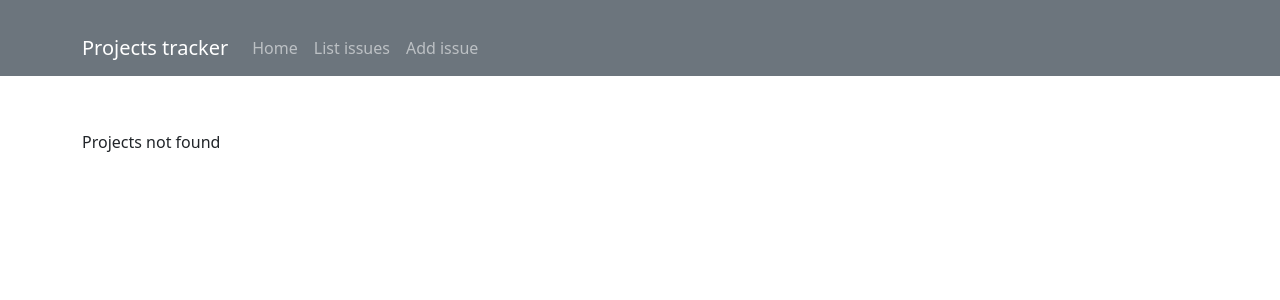
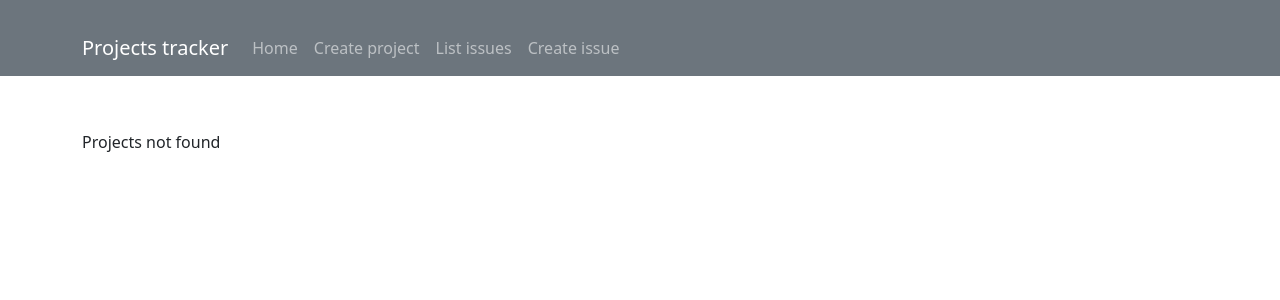
Before and after one commit to tenirina/homework_70_irina_ten, a Django app: page /projects/ in a window 1280 px wide. Shown: the top 300 px of the page. Run offline with Django 4.2, Linux system fonts and the light colour scheme; data that the repository does not hold is empty; parts of the project's set-up code (start-up, migrations or seed data) failed here and were passed over; some libraries are stand-ins or nearby versions.

Commit message:
Add
Добавлена возможность добавлять проект изадачу к определенному проекту. Для этого добавлена кнопка "Create issue" на страницу просмотра проекта.
Добавлен файл project_create.html

```diff
--- a/app/webapp/forms.py
+++ b/app/webapp/forms.py
@@ -84,3 +84,9 @@ class ProjectForm(forms.ModelForm):
     class Meta:
         model = Project
         fields = ['title', 'description', 'started_at', 'finished_at']
+
+
+class ProjectIssueForm(forms.ModelForm):
+    class Meta:
+        model = Issue
+        fields = ['summary', 'description', 'status', 'type']
--- a/app/webapp/templates/base.html
+++ b/app/webapp/templates/base.html
@@ -18,10 +18,13 @@
               <a class="nav-link " aria-current="page" href="{% url 'projects_list' %}">Home</a>
             </li>
             <li class="nav-item">
+              <a class="nav-link " aria-current="page" href="{% url 'project_create' %}">Create project</a>
+            </li>
+            <li class="nav-item">
               <a class="nav-link " aria-current="page" href="{% url 'index' %}">List issues</a>
             </li>
             <li class="nav-item">
-              <a class="nav-link " aria-current="page" href="{% url 'add_issue' %}">Add issue</a>
+              <a class="nav-link " aria-current="page" href="{% url 'add_issue' %}">Create issue</a>
             </li>
           </ul>
         </div>
--- a/app/webapp/templates/partial/card_project.html
+++ b/app/webapp/templates/partial/card_project.html
@@ -5,6 +5,7 @@
           <p class="card-text" name="started_at">{{ project.started_at }}</p>
           <p class="card-text" name="finished_at">{{ project.finished_at }}</p>
            <h5>Issues: </h5>
+           <a href="{% url 'project_issue_create' project.pk %}" class="btn btn-secondary">Create issue</a>
            {% for issue in issues %}
                <div class="container">
                    {% include 'partial/card_form.html' %}
--- a/app/webapp/urls.py
+++ b/app/webapp/urls.py
@@ -2,16 +2,19 @@ from django.urls import path
 
 from webapp.views.base import IndexView
 from webapp.views.issues import IssueView, AddView, UpdateView, DeleteView
-from webapp.views.projects import ProjectsView, ProjectUpdateView, ProjectView
+from webapp.views.projects import ProjectsView, ProjectUpdateView, ProjectView, ProjectCreateView, \
+    ProjectIssueCreateView
 
 urlpatterns = [
     path("", ProjectsView.as_view(), name="projects_list"),
     path("projects/", ProjectsView.as_view(), name="projects_list"),
     path("projects/<int:pk>/update", ProjectUpdateView.as_view(), name="update_project"),
     path("projects/<int:pk>", ProjectView.as_view(), name="project_detail"),
+    path("projects/create", ProjectCreateView.as_view(), name="project_create"),
+    path("projects/<int:pk>/issues/create", ProjectIssueCreateView.as_view(), name="project_issue_create"),
     path("issues/", IndexView.as_view(), name="index"),
     path("issues/<int:pk>", IssueView.as_view(), name="issue_detail"),
-    path("issues/add", AddView.as_view(), name="add_issue"),
+    path("issues/create", AddView.as_view(), name="add_issue"),
     path("issues/<int:pk>/update", UpdateView.as_view(), name="update_issue"),
     path("issues/<int:pk>/delete", DeleteView.as_view(), name="delete_issue"),
 ]
--- a/app/webapp/views/projects.py
+++ b/app/webapp/views/projects.py
@@ -1,8 +1,9 @@
+from django.shortcuts import get_object_or_404, redirect
 from django.urls import reverse
-from django.views.generic import ListView, UpdateView, DetailView
+from django.views.generic import ListView, UpdateView, DetailView, CreateView
 
-from webapp.forms import ProjectForm
-from webapp.models import Project
+from webapp.forms import ProjectForm, ProjectIssueForm
+from webapp.models import Project, Issue
 
 
 class ProjectsView(ListView):
@@ -34,3 +35,25 @@ class ProjectView(DetailView):
         print(issues)
         context['issues'] = issues
         return context
+
+
+class ProjectCreateView(CreateView):
+    template_name = 'projects/project_create.html'
+    form_class = ProjectForm
+    model = Project
+
+    def get_success_url(self):
+        return reverse('project_detail', kwargs={'pk': self.object.pk})
+
+
+class ProjectIssueCreateView(CreateView):
+    model = Issue
+    template_name = "issues/add.html"
+    form_class = ProjectIssueForm
+
+    def form_valid(self, form):
+        project = get_object_or_404(Project, pk=self.kwargs.get('pk'))
+        issue = form.save(commit=False)
+        issue.project = project
+        issue.save()
+        return redirect("project_detail", pk=project.pk)
```
Also changed, not shown: app/webapp/templates/projects/project_create.html (added, +9 -0 lines).
